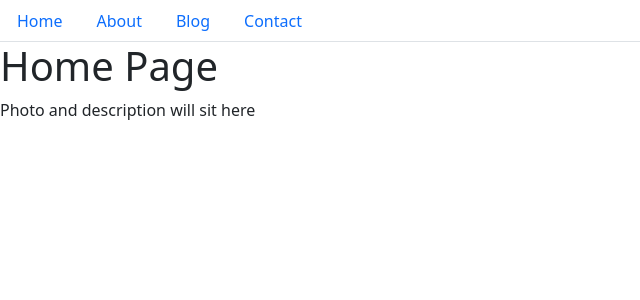
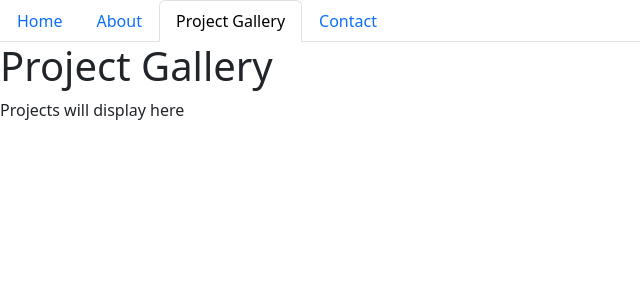
Before and after one commit to lydiabarham/Personal-Portfolio, a React (Vite) app in the folder portfolio/: page /blog in a window 1280 px wide. Shown: the top 300 px of the page, without its empty margins (0-640 px from the left). Built offline with nearby package versions, Linux system fonts and the light colour scheme.

Commit message:
update pages to load via React Router, create projects page

```diff
--- a/portfolio/package.json
+++ b/portfolio/package.json
@@ -12,8 +12,12 @@
   "dependencies": {
     "@popperjs/core": "^2.11.8",
     "bootstrap": "^5.3.2",
+    "localforage": "^1.10.0",
+    "match-sorter": "^6.3.3",
     "react": "^18.2.0",
-    "react-dom": "^18.2.0"
+    "react-dom": "^18.2.0",
+    "react-router-dom": "^6.21.3",
+    "sort-by": "^1.2.0"
   },
   "devDependencies": {
     "@types/react": "^18.2.15",
--- a/portfolio/src/App.jsx
+++ b/portfolio/src/App.jsx
@@ -1,8 +1,25 @@
-import React from "react";
-import PortfolioContainer from "./components/PortfolioContainer";
+import React from 'react';
+import { BrowserRouter as Router, Route, Routes } from 'react-router-dom';
+import NavTabs from './components/NavTabs';
+import Home from './components/pages/Home';
+import About from './components/pages/About';
+import Projects from './components/pages/Projects';
+import Contact from './components/pages/Contact';
 
 function App() {
-  return <PortfolioContainer />;
+  return (
+    <Router>
+      <NavTabs />
+      <Routes>
+        <Route path="/" element={<Home />} />
+        <Route path="about" element={<About />} />
+        <Route path="blog" element={<Projects />} />
+        <Route path="contact/*" element={<Contact />} />
+      </Routes>
+    </Router>
+  );
 }
 
+
+
 export default App;
--- a/portfolio/src/components/NavTabs.jsx
+++ b/portfolio/src/components/NavTabs.jsx
@@ -1,43 +1,50 @@
 import React from 'react';
+import { NavLink } from 'react-router-dom';
 
-function NavTabs(props) {
+function NavTabs() {
   return (
     <ul className="nav nav-tabs">
       <li className="nav-item">
-        <a
-          href="#home"
-          onClick={() => props.handlePageChange('Home')}
-          className="nav-link"
+        <NavLink
+          to="/"
+          end
+          className={({ isActive }) =>
+            isActive ? 'nav-link active' : 'nav-link'
+          }
         >
           Home
-        </a>
+        </NavLink>
       </li>
       <li className="nav-item">
-        <a
-          href="#about"
-          onClick={() => props.handlePageChange('About')}
-          className="nav-link"
+        <NavLink
+          to="about"
+          className={({ isActive }) =>
+            isActive ? 'nav-link active' : 'nav-link'
+          }
         >
           About
-        </a>
+        </NavLink>
       </li>
       <li className="nav-item">
-        <a
-          href="#blog"
-          onClick={() => props.handlePageChange('Blog')}
-          className="nav-link"
+        <NavLink
+          to="blog"
+          className={({ isActive }) =>
+            isActive ? 'nav-link active' : 'nav-link'
+          }
         >
-          Blog
-        </a>
+          Project Gallery
+        </NavLink>
       </li>
       <li className="nav-item">
-        <a
-          href="#contact"
-          onClick={() => props.handlePageChange('Contact')}
-          className="nav-link"
+        <NavLink
+          to="contact"
+          end
+          className={({ isActive }) =>
+            isActive ? 'nav-link active' : 'nav-link'
+          }
         >
           Contact
-        </a>
+        </NavLink>
       </li>
     </ul>
   );
--- a/portfolio/src/components/PortfolioContainer.jsx
+++ /dev/null
@@ -1,35 +0,0 @@
-import React, { useState } from 'react';
-import NavTabs from './NavTabs';
-import Home from './pages/Home';
-import About from './pages/About';
-import Blog from './pages/Blog';
-import Contact from './pages/Contact';
-
-function PortfolioContainer() {
-  const [currentPage, setCurrentPage] = useState('Home');
-
-  const handlePageChange = (page) => {
-    setCurrentPage(page);
-  };
-
-  const renderPage = () => {
-    if (currentPage === 'Home') {
-      return <Home />;
-    } else if (currentPage === 'About') {
-      return <About />;
-    } else if (currentPage === 'Blog') {
-      return <Blog />;
-    } else {
-      return <Contact />;
-    }
-  };
-
-  return (
-    <div>
-      <NavTabs currentPage={currentPage} handlePageChange={handlePageChange} />
-      {renderPage()}
-    </div>
-  );
-}
-
-export default PortfolioContainer;
--- a/portfolio/src/components/pages/Blog.jsx
+++ /dev/null
@@ -1,14 +0,0 @@
-import React from 'react';
-
-function Blog() {
-  return (
-    <div>
-      <h1>Blog Page</h1>
-      <p>
-        This may not remain a blog page
-      </p>
-    </div>
-  );
-}
-
-export default Blog;
--- /dev/null
+++ b/portfolio/src/components/pages/Projects.jsx
@@ -0,0 +1,14 @@
+import React from 'react';
+
+function Projects() {
+  return (
+    <div>
+      <h1>Project Gallery</h1>
+      <p>
+        Projects will display here
+      </p>
+    </div>
+  );
+}
+
+export default Projects;
```
Also changed, not shown: 1 other file (tests, documents, lock files or other folders).
